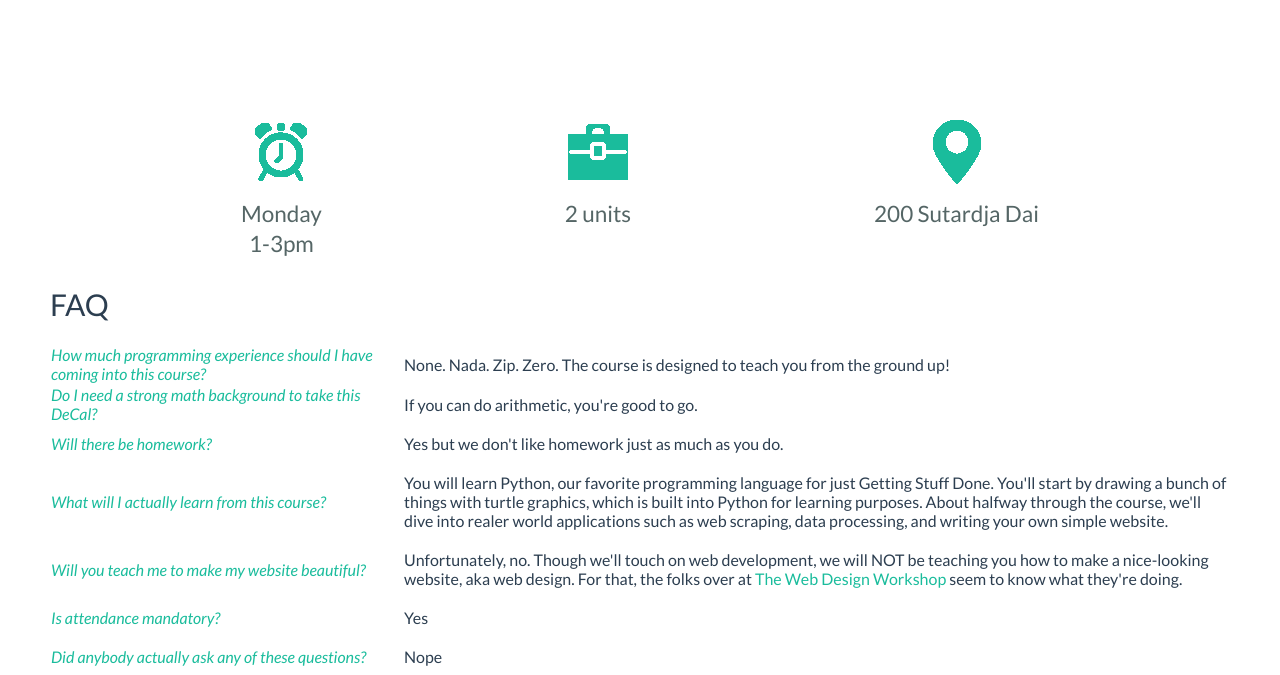
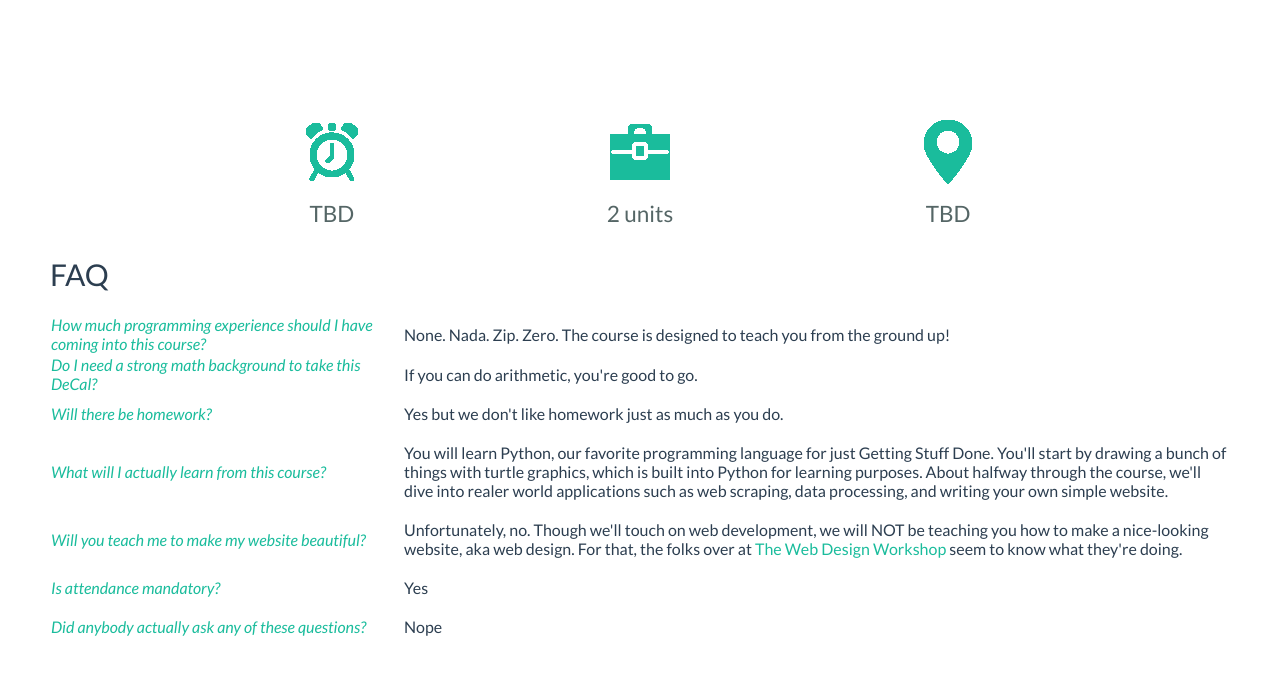
Before and after one commit to pftp/pftp-web, a Flask app: page /about/ in a window 1280 px wide. Shown: the part 284-959 px from the top of the page. Run offline with Flask 2, Linux system fonts and the light colour scheme; data that the repository does not hold is empty; some libraries are stand-ins or nearby versions.

Commit message:
update time location and application link

```diff
--- a/templates/about.html
+++ b/templates/about.html
@@ -86,8 +86,7 @@ About
 		<div id="logistics">
 			<div id="time">
 				<img src="{{url_for('static', filename='img/icons/14.png')}}">
-				<p>Monday</p>
-				<p>1-3pm</p>
+				<p>TBD</p>
 			</div>
 			<div id="units">
 				<img src="{{url_for('static', filename='img/icons/8.png')}}">
@@ -95,13 +94,13 @@ About
 			</div>
 			<div id="location">
 				<img src="{{url_for('static', filename='img/icons/5.png')}}">
-				<p>200 Sutardja Dai</p>
+				<p>TBD</p>
 			</div>
 		</div>
 		{% include "faq.html" %}
 		<div id="more_info">
 			<div id="apply">
-				<a href="https://docs.google.com/forms/d/1CYiTur4ItSRb2beK1TCIwC3h5xaYgxON5VyireKjLf0/viewform" target="_blank">
+				<a href="https://docs.google.com/forms/d/1eLxIhIyO3fhanXlbFwBI-SCNf0xBclBqdLZkrtn-sRE/viewform" target="_blank">
 					<img src="{{url_for('static', filename='img/icons/clipboard.png')}}">
 					<p>Apply</p>
 				</a>
```
